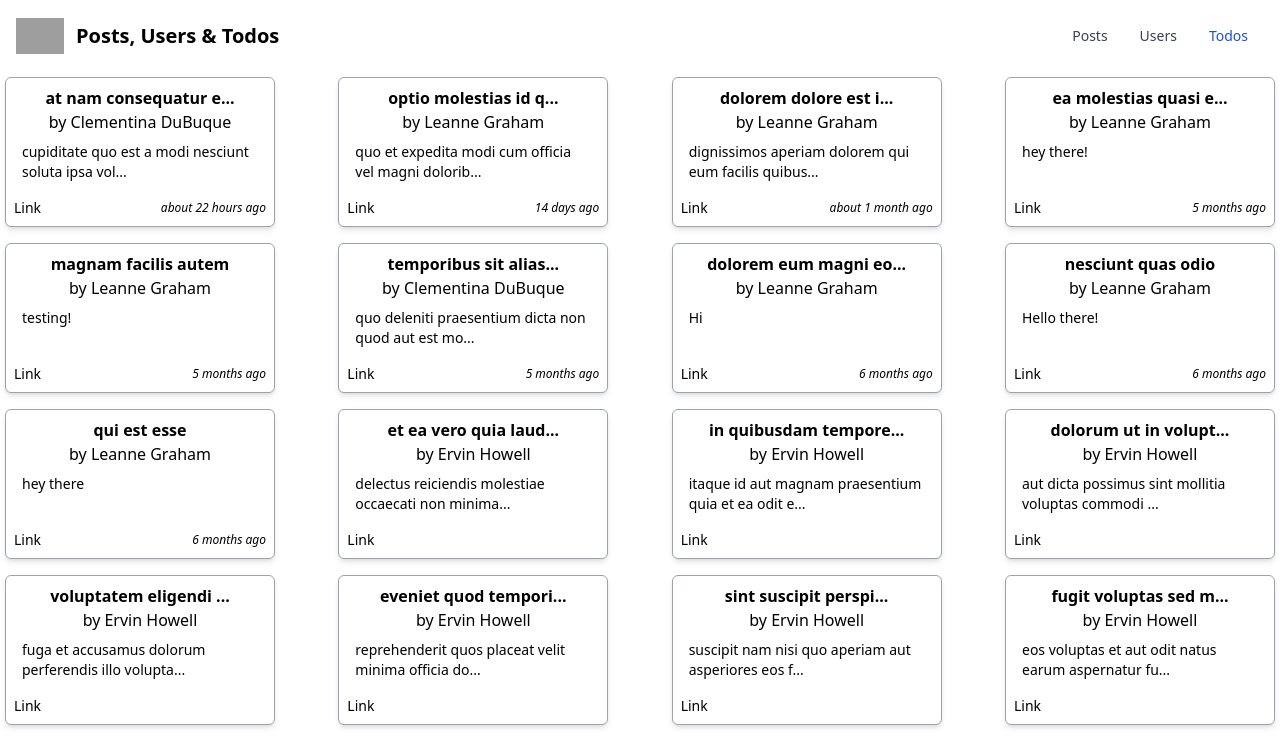
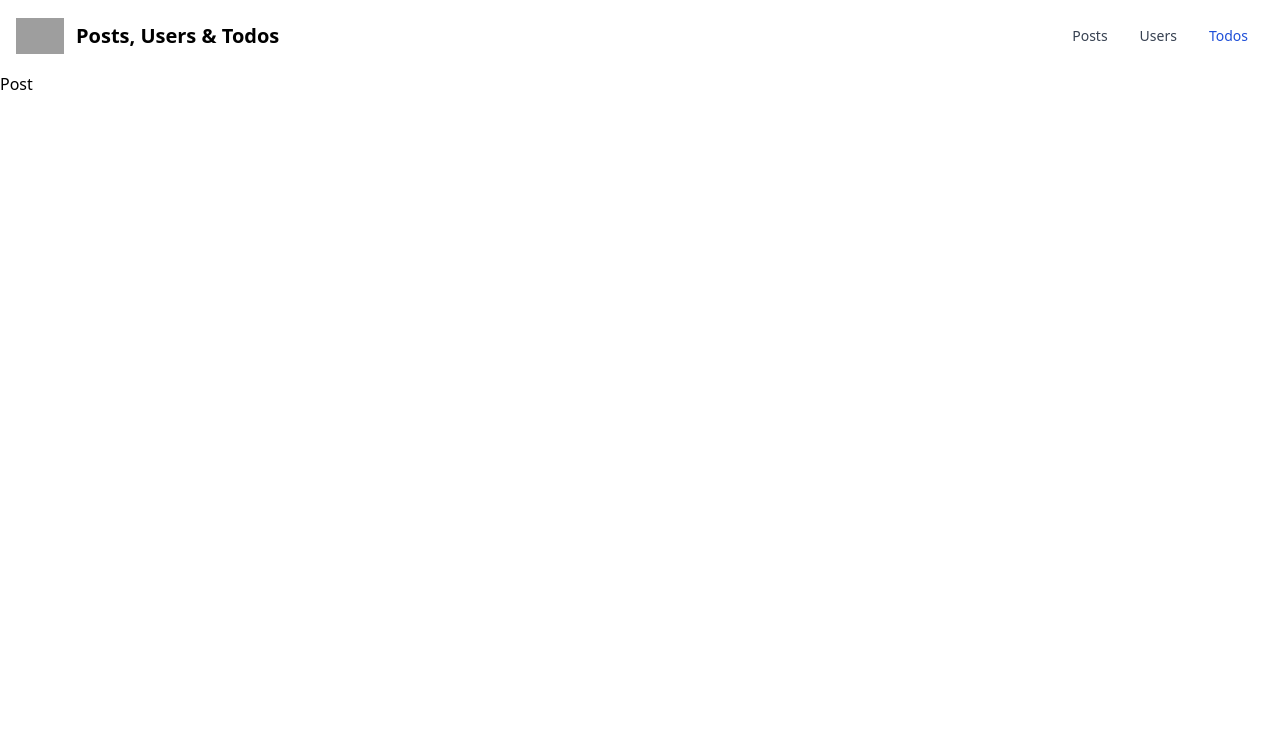
Before and after one commit to kboul/posts-users-todos-rtq, a React (Create React App) app: page /posts/10 in a window 1280 px wide. Before the commit this address led to /posts. Shown: the top 739 px of the page. Built offline with nearby package versions, Linux system fonts and the light colour scheme; data requests are answered from the project's data file; grey boxes are pictures that could not be loaded.

Commit message:
Create posts/:postId route and navigate there via clicking on individual post

```diff
--- a/src/app/App.tsx
+++ b/src/app/App.tsx
@@ -2,7 +2,7 @@ import { Routes, BrowserRouter, Route, Navigate } from "react-router-dom";
 import { Provider } from "react-redux";
 
 import { Navbar } from "../components";
-import { Posts, Todos, Users } from "../pages";
+import { Post, Posts, Todos, Users } from "../pages";
 import { usersSlice } from "../pages/Users/usersSlice";
 import store from "./store";
 
@@ -14,7 +14,10 @@ export default function App() {
       <Navbar />
       <BrowserRouter>
         <Routes>
-          <Route path="/posts" element={<Posts />} />
+          <Route path="/posts">
+            <Route index element={<Posts />} />
+            <Route path=":postId" element={<Post />} />
+          </Route>
           <Route path="/users" element={<Users />} />
           <Route path="/todos" element={<Todos />} />
           <Route path="*" element={<Navigate to="/posts" replace />} />
--- /dev/null
+++ b/src/pages/Post.tsx
@@ -0,0 +1,7 @@
+import { useParams } from "react-router-dom";
+
+export default function Post() {
+  const { postId } = useParams();
+  console.log(postId);
+  return <div>Post</div>;
+}
--- a/src/pages/Posts/Posts.tsx
+++ b/src/pages/Posts/Posts.tsx
@@ -1,5 +1,6 @@
 import { useCallback } from "react";
 import { useSelector } from "react-redux";
+import { Link } from "react-router-dom";
 
 import { useGetPostsQuery } from "../../app/services/posts";
 import { formatDate, truncate } from "../../utils";
@@ -47,7 +48,9 @@ export default function Posts() {
               {truncate(post.body, 50)}
             </p>
             <div className="flex justify-between">
-              <p className={className.postPageLink}>Link</p>
+              <Link to={`/posts/${post.id}`}>
+                <button className={className.postPageLink}>View post</button>
+              </Link>
               {post?.date && (
                 <span className={className.date}>{formatDate(post?.date)}</span>
               )}
--- a/src/pages/index.tsx
+++ b/src/pages/index.tsx
@@ -1,3 +1,4 @@
 export { default as Todos } from "../pages/Todos/Todos";
 export { default as Posts } from "../pages/Posts/Posts";
+export { default as Post } from "../pages/Post";
 export { default as Users } from "./Users/Users";
```
